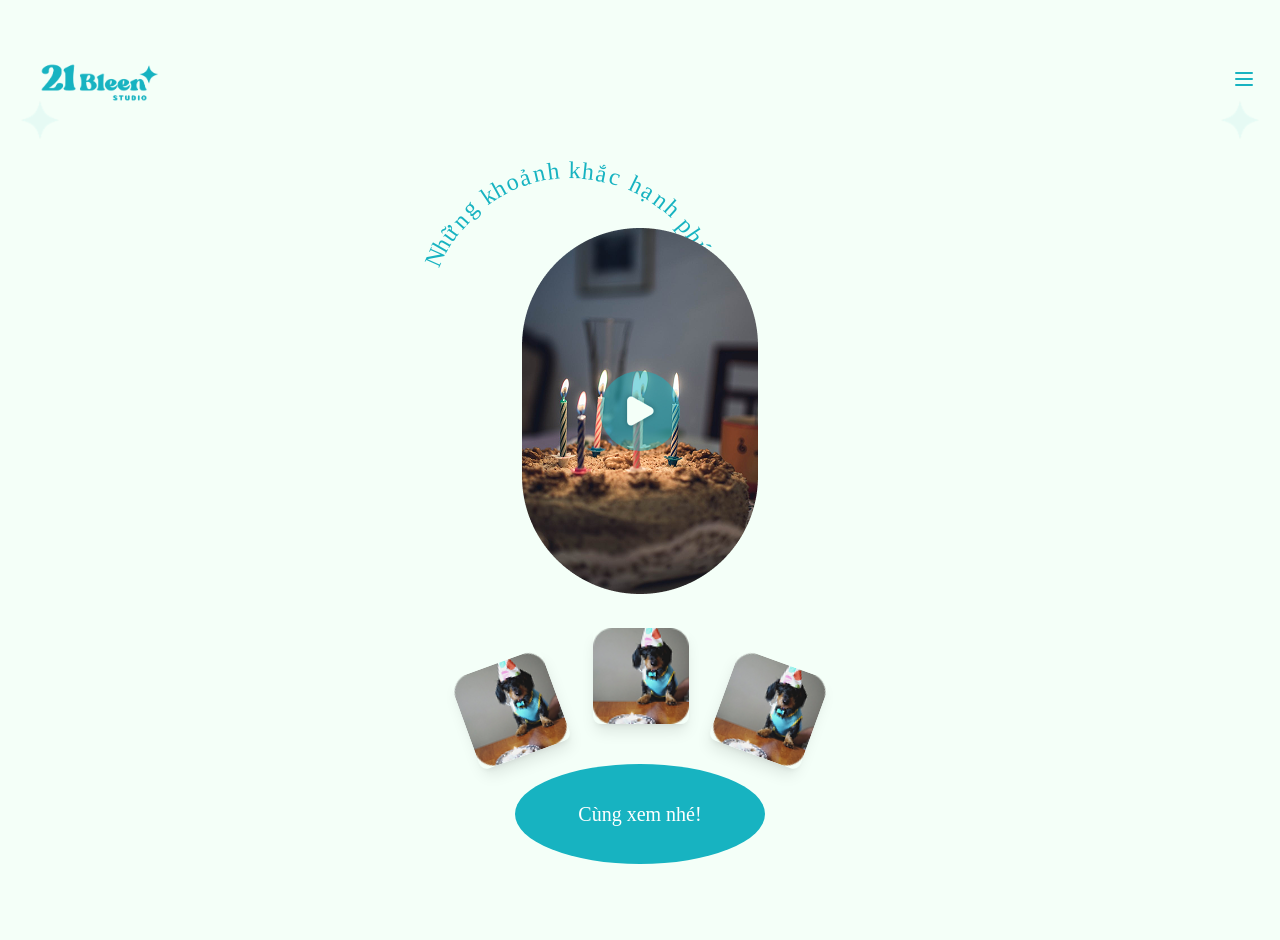
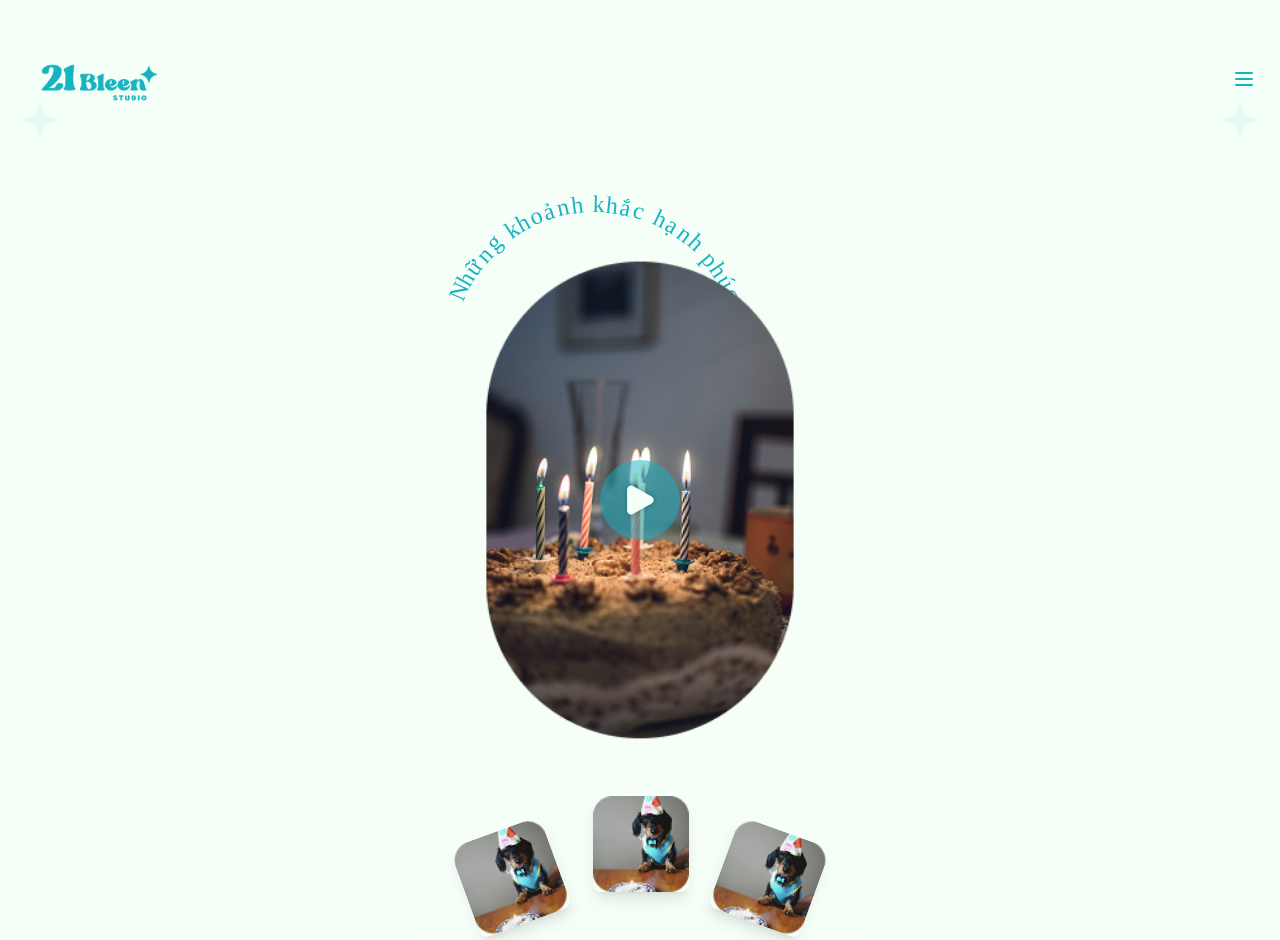
Before and after one commit to Tiendat2703/21BLEEN_NEW, a React (Vite) app: page /home in a window 1280 px wide. Shown: the top 940 px of the page. Built offline with nearby package versions, Linux system fonts and the light colour scheme; a web font is replaced by a local one.

Commit message:
update frontend

```diff
--- a/src/components/HomeAfterUnlock.jsx
+++ b/src/components/HomeAfterUnlock.jsx
@@ -67,13 +67,15 @@ function HomeAfterUnlock() {
 
         {/* Main Content */}
         <div className="container mx-auto px-6 flex flex-col items-center">
+        {/* Container for Text Group and Main Image */}
+        <div className="relative w-full max-w-md mx-auto bg-white/5 rounded-3xl overflow-hidden p-4 sm:p-6">
           {/* Title with sparkles */}
-        <div className="relative w-full max-w-md mt-8 mb-12" style={{ transform: 'translateY(-120px)' }}>
+          <div className="relative w-full mt-8 mb-12" style={{ transform: 'translateY(-120px)' }}>
             <div className="relative w-full h-32 flex items-center justify-center">
               {/* Oval curved text */}
               <div className="relative w-full h-full group">
                 {/* Text Group - All letters with precise positioning */}
-              <div className="group-hover:scale-110 transition-transform duration-300" style={{width: '100%', height: '25%', position: 'relative', left: '-1px', top: '70px', transform: 'scale(1)'}}>
+                <div className="group-hover:scale-110 transition-transform duration-300" style={{width: '100%', height: '25%', position: 'relative', left: '-1px', top: '80px', transform: 'scale(1)'}}>
                   <div style={{width: 13.99, height: 18.69, left: 0, top: 106.38, position: 'absolute', transform: 'rotate(-66deg)', transformOrigin: 'top left', color: '#17B3C1', fontSize: 24, fontFamily: 'Coiny', fontWeight: '400', wordWrap: 'break-word'}}>N</div>
                 <div style={{width: 11.16, height: 18.60, left: 7.97, top: 89.41, position: 'absolute', transform: 'rotate(-60deg)', transformOrigin: 'top left', color: '#17B3C1', fontSize: 24, fontFamily: 'Coiny', fontWeight: '400', wordWrap: 'break-word'}}>h</div>
                 <div style={{width: 14.99, height: 18.40, left: 16.06, top: 75.83, position: 'absolute', transform: 'rotate(-54deg)', transformOrigin: 'top left', color: '#17B3C1', fontSize: 24, fontFamily: 'Coiny', fontWeight: '400', wordWrap: 'break-word'}}>ữ</div>
@@ -114,11 +116,11 @@ function HomeAfterUnlock() {
                 src={mainImage}
                 alt="Birthday celebration"
                 className="w-full h-auto object-cover"
-                style={{ transform: 'scale(1) translateY(-150px)' }}
+                style={{ transform: 'scale(0.8) translateY(-250px)' }}
               />
               {/* Play Button Overlay - Always centered */}
               <div className="absolute inset-0 flex items-center justify-center">
-                <button className="relative w-12 h-20 md:w-20 md:h-20 hover:scale-110 transition-transform" style={{ transform: 'translateY(-150px)' }}>
+                <button className="relative w-12 h-20 md:w-20 md:h-20 hover:scale-110 transition-transform" style={{ transform: 'translateY(-200px)' }}>
                   {/* Background Ellipse */}
                   <img
                     src={ellipseIcon}
@@ -136,8 +138,9 @@ function HomeAfterUnlock() {
             </div>
           </div>
 
+          </div>
           {/* Thumbnail Gallery - Horizontal Layout */}
-          <div className="flex justify-center items-center gap-6 mb-10 px-8" style={{ transform: 'translateY(-110px)' }}>
+          <div className="flex justify-center items-center gap-6 mb-10 px-8" style={{ transform: 'translateY(-220px)' }}>
             {/* Left Thumbnail */}
             <div
               className="relative cursor-pointer hover:scale-110 transition-all duration-300"
@@ -179,7 +182,7 @@ function HomeAfterUnlock() {
           <button
             onClick={handleCtaClick}
             className="relative hover:scale-110 transition-transform"
-            style={{ transform: 'translateY(-140px)' }}
+            style={{ transform: 'translateY(-240px)' }}
           >
             {/* Button Frame */}
             <img
--- a/src/components/ImagesPage.jsx
+++ b/src/components/ImagesPage.jsx
@@ -85,7 +85,7 @@ function ImagesPage() {
             </div>
 
             {/* Fixed Polaroid Container */}
-            <div className="h-[810px] pb-8 px-6" style={{ paddingTop: '70px' }}>
+            <div className="h-[810px] pb-8 px-6" style={{ paddingTop: '80px' }}>
               {images.length === 0 ? (
                 <div className="flex flex-col items-center justify-center h-full text-center">
                   <p className="text-primary-teal font-heading text-xl mb-6">
```
Lines whose indentation alone changed are shown as unchanged.
